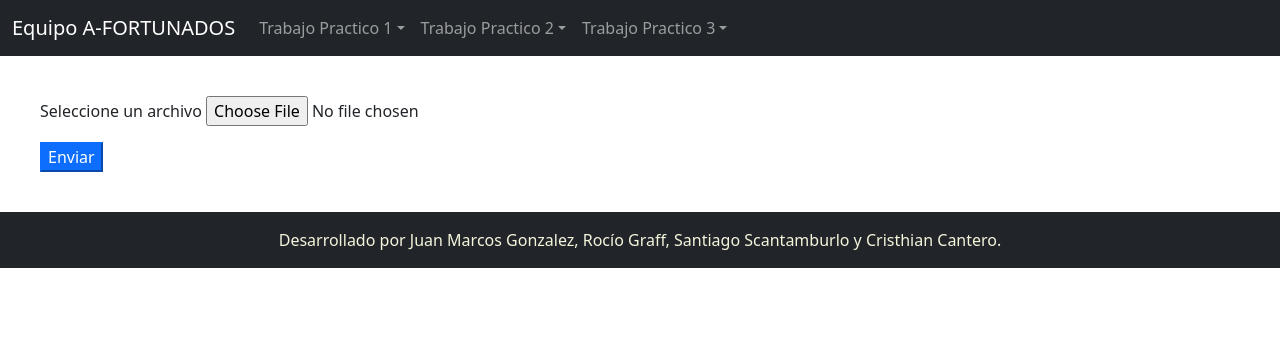
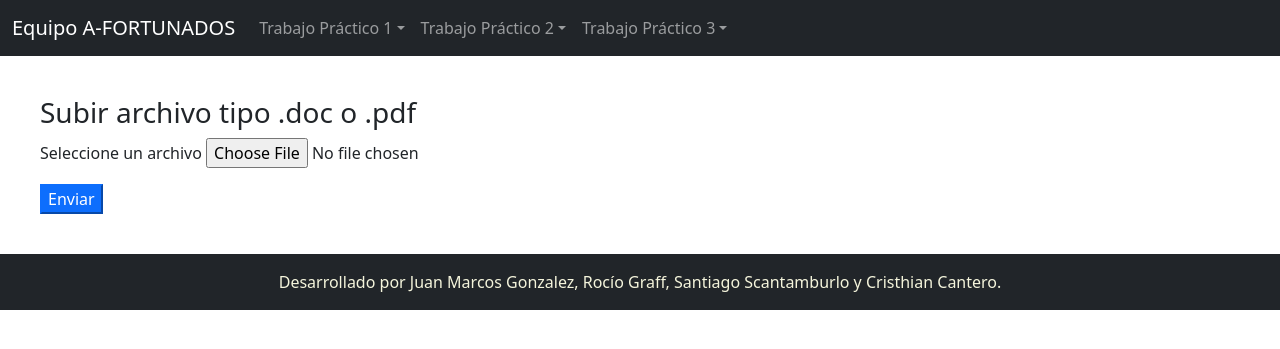
Before and after one commit to a-fortunados/pwd, a PHP site: page /vista/tp/3/1/index.php in a window 1280 px wide. Shown: the top 349 px of the page. Run offline with PHP 8.4, Linux system fonts and the light colour scheme.

Commit message:
Ultimas modificaciones

```diff
--- a/vista/estructura/cabecera_principal.php
+++ b/vista/estructura/cabecera_principal.php
@@ -26,7 +26,7 @@
                 <div class="collapse navbar-collapse" id="navbarNavDropdown">
                     <ul class="navbar-nav">
                         <li class="nav-item dropdown">
-                            <a class="nav-link dropdown-toggle" href="#" id="navbarDropdownMenuLink" role="button" data-bs-toggle="dropdown" aria-expanded="false">Trabajo Practico 1</a>
+                            <a class="nav-link dropdown-toggle" href="#" id="navbarDropdownMenuLink" role="button" data-bs-toggle="dropdown" aria-expanded="false">Trabajo Práctico 1</a>
 
                             <ul class="dropdown-menu" aria-labelledby="navbarDropdownMenuLink">
                                 <li><a class="dropdown-item" href="tp/1/1">Ejercicio 1</a></li>
@@ -41,7 +41,7 @@
                         </li>
 
                         <li class="nav-item dropdown">
-                            <a class="nav-link dropdown-toggle" href="#" id="navbarDropdownMenuLink" role="button" data-bs-toggle="dropdown" aria-expanded="false">Trabajo Practico 2</a>
+                            <a class="nav-link dropdown-toggle" href="#" id="navbarDropdownMenuLink" role="button" data-bs-toggle="dropdown" aria-expanded="false">Trabajo Práctico 2</a>
                             <ul class="dropdown-menu" aria-labelledby="navbarDropdownMenuLink">
                                 <li><a class="dropdown-item" href="tp/2/3">Ejercicio 3</a></li>
                                 <li><a class="dropdown-item" href="tp/2/4">Ejercicio 4</a></li>
@@ -49,7 +49,7 @@
                         </li>
 
                         <li class="nav-item dropdown">
-                            <a class="nav-link dropdown-toggle" href="#" id="navbarDropdownMenuLink" role="button" data-bs-toggle="dropdown" aria-expanded="false">Trabajo Practico 3</a>
+                            <a class="nav-link dropdown-toggle" href="#" id="navbarDropdownMenuLink" role="button" data-bs-toggle="dropdown" aria-expanded="false">Trabajo Práctico 3</a>
                             <ul class="dropdown-menu" aria-labelledby="navbarDropdownMenuLink">
                                 <li><a class="dropdown-item" href="tp/3/1">Ejercicio 1</a></li>
                                 <li><a class="dropdown-item" href="tp/3/2">Ejercicio 2</a></li>
--- a/vista/estructura/cabecera_tp1.php
+++ b/vista/estructura/cabecera_tp1.php
@@ -26,7 +26,7 @@
                 <div class="collapse navbar-collapse" id="navbarNavDropdown">
                     <ul class="navbar-nav">
                         <li class="nav-item dropdown">
-                            <a class="nav-link dropdown-toggle" href="#" id="navbarDropdownMenuLink" role="button" data-bs-toggle="dropdown" aria-expanded="false">Trabajo Practico 1</a>
+                            <a class="nav-link dropdown-toggle" href="#" id="navbarDropdownMenuLink" role="button" data-bs-toggle="dropdown" aria-expanded="false">Trabajo Práctico 1</a>
 
                             <ul class="dropdown-menu" aria-labelledby="navbarDropdownMenuLink">
                                 <li><a class="dropdown-item" href="../1">Ejercicio 1</a></li>
@@ -41,7 +41,7 @@
                         </li>
 
                         <li class="nav-item dropdown">
-                            <a class="nav-link dropdown-toggle" href="#" id="navbarDropdownMenuLink" role="button" data-bs-toggle="dropdown" aria-expanded="false">Trabajo Practico 2</a>
+                            <a class="nav-link dropdown-toggle" href="#" id="navbarDropdownMenuLink" role="button" data-bs-toggle="dropdown" aria-expanded="false">Trabajo Práctico 2</a>
                             <ul class="dropdown-menu" aria-labelledby="navbarDropdownMenuLink">
                                 <li><a class="dropdown-item" href="../../2/3">Ejercicio 3</a></li>
                                 <li><a class="dropdown-item" href="../../2/4">Ejercicio 4</a></li>
@@ -49,7 +49,7 @@
                         </li>
 
                         <li class="nav-item dropdown">
-                            <a class="nav-link dropdown-toggle" href="#" id="navbarDropdownMenuLink" role="button" data-bs-toggle="dropdown" aria-expanded="false">Trabajo Practico 3</a>
+                            <a class="nav-link dropdown-toggle" href="#" id="navbarDropdownMenuLink" role="button" data-bs-toggle="dropdown" aria-expanded="false">Trabajo Práctico 3</a>
                             <ul class="dropdown-menu" aria-labelledby="navbarDropdownMenuLink">
                                 <li><a class="dropdown-item" href="../../3/1">Ejercicio 1</a></li>
                                 <li><a class="dropdown-item" href="../../3/2">Ejercicio 2</a></li>
--- a/vista/estructura/cabecera_tp2.php
+++ b/vista/estructura/cabecera_tp2.php
@@ -26,7 +26,7 @@
                 <div class="collapse navbar-collapse" id="navbarNavDropdown">
                     <ul class="navbar-nav">
                         <li class="nav-item dropdown">
-                            <a class="nav-link dropdown-toggle" href="#" id="navbarDropdownMenuLink" role="button" data-bs-toggle="dropdown" aria-expanded="false">Trabajo Practico 1</a>
+                            <a class="nav-link dropdown-toggle" href="#" id="navbarDropdownMenuLink" role="button" data-bs-toggle="dropdown" aria-expanded="false">Trabajo Práctico 1</a>
 
                             <ul class="dropdown-menu" aria-labelledby="navbarDropdownMenuLink">
                                 <li><a class="dropdown-item" href="../../1/1">Ejercicio 1</a></li>
@@ -41,7 +41,7 @@
                         </li>
 
                         <li class="nav-item dropdown">
-                            <a class="nav-link dropdown-toggle" href="#" id="navbarDropdownMenuLink" role="button" data-bs-toggle="dropdown" aria-expanded="false">Trabajo Practico 2</a>
+                            <a class="nav-link dropdown-toggle" href="#" id="navbarDropdownMenuLink" role="button" data-bs-toggle="dropdown" aria-expanded="false">Trabajo Práctico 2</a>
                             <ul class="dropdown-menu" aria-labelledby="navbarDropdownMenuLink">
                                 <li><a class="dropdown-item" href="../3">Ejercicio 3</a></li>
                                 <li><a class="dropdown-item" href="../4">Ejercicio 4</a></li>
@@ -49,7 +49,7 @@
                         </li>
 
                         <li class="nav-item dropdown">
-                            <a class="nav-link dropdown-toggle" href="#" id="navbarDropdownMenuLink" role="button" data-bs-toggle="dropdown" aria-expanded="false">Trabajo Practico 3</a>
+                            <a class="nav-link dropdown-toggle" href="#" id="navbarDropdownMenuLink" role="button" data-bs-toggle="dropdown" aria-expanded="false">Trabajo Práctico 3</a>
                             <ul class="dropdown-menu" aria-labelledby="navbarDropdownMenuLink">
                                 <li><a class="dropdown-item" href="../../3/1">Ejercicio 1</a></li>
                                 <li><a class="dropdown-item" href="../../3/2">Ejercicio 2</a></li>
--- a/vista/estructura/cabecera_tp3.php
+++ b/vista/estructura/cabecera_tp3.php
@@ -26,7 +26,7 @@
                 <div class="collapse navbar-collapse" id="navbarNavDropdown">
                     <ul class="navbar-nav">
                         <li class="nav-item dropdown">
-                            <a class="nav-link dropdown-toggle" href="#" id="navbarDropdownMenuLink" role="button" data-bs-toggle="dropdown" aria-expanded="false">Trabajo Practico 1</a>
+                            <a class="nav-link dropdown-toggle" href="#" id="navbarDropdownMenuLink" role="button" data-bs-toggle="dropdown" aria-expanded="false">Trabajo Práctico 1</a>
 
                             <ul class="dropdown-menu" aria-labelledby="navbarDropdownMenuLink">
                                 <li><a class="dropdown-item" href="../../1/1">Ejercicio 1</a></li>
@@ -41,7 +41,7 @@
                         </li>
 
                         <li class="nav-item dropdown">
-                            <a class="nav-link dropdown-toggle" href="#" id="navbarDropdownMenuLink" role="button" data-bs-toggle="dropdown" aria-expanded="false">Trabajo Practico 2</a>
+                            <a class="nav-link dropdown-toggle" href="#" id="navbarDropdownMenuLink" role="button" data-bs-toggle="dropdown" aria-expanded="false">Trabajo Práctico 2</a>
                             <ul class="dropdown-menu" aria-labelledby="navbarDropdownMenuLink">
                                 <li><a class="dropdown-item" href="../../2/3">Ejercicio 3</a></li>
                                 <li><a class="dropdown-item" href="../../2/4">Ejercicio 4</a></li>
@@ -49,7 +49,7 @@
                         </li>
 
                         <li class="nav-item dropdown">
-                            <a class="nav-link dropdown-toggle" href="#" id="navbarDropdownMenuLink" role="button" data-bs-toggle="dropdown" aria-expanded="false">Trabajo Practico 3</a>
+                            <a class="nav-link dropdown-toggle" href="#" id="navbarDropdownMenuLink" role="button" data-bs-toggle="dropdown" aria-expanded="false">Trabajo Práctico 3</a>
                             <ul class="dropdown-menu" aria-labelledby="navbarDropdownMenuLink">
                                 <li><a class="dropdown-item" href="../1">Ejercicio 1</a></li>
                                 <li><a class="dropdown-item" href="../2">Ejercicio 2</a></li>
--- a/vista/tp/1/5/index.php
+++ b/vista/tp/1/5/index.php
@@ -25,7 +25,7 @@ include_once '../../../estructura/cabecera_tp1.php';
 
             <div class="col-md-4 mb-3">
                 <label for="edad" class="form-label">Edad</label>
-                <input type="number" min="1" class="form-control" id="edad" placeholder="Escriba su edad" required>
+                <input type="number" min="1" class="form-control" id="edad" placeholder="Ingrese su edad" required>
                 <div class="valid-feedback">Campo completo</div>
                 <div class="invalid-feedback">Por favor, ingrese su edad!</div>
             </div>
--- a/vista/tp/1/7/index.php
+++ b/vista/tp/1/7/index.php
@@ -31,7 +31,7 @@ include_once '../../../estructura/cabecera_tp1.php';
                     <option value="RESTA">RESTA</option>
                     <option value="MULTIPLICACION">MULTIPLICACIÓN</option>
                 </select>
-                <div class="invalid-feedback">Por favor, seleccione de una operación!</div>
+                <div class="invalid-feedback">Por favor, seleccione una operación!</div>
             </div>
 
             <div class="col-md-12 mb-3">
--- a/vista/tp/3/1/index.php
+++ b/vista/tp/3/1/index.php
@@ -9,16 +9,16 @@ include_once '../../../estructura/cabecera_tp3.php';
 <div class="container-main">
     <div class="row">
         <div class="col">
+            <h3>Subir archivo tipo .doc o .pdf</h3>
             <form class="needs-validation" action="subidaArchivo.php" enctype="multipart/form-data" method="POST" id="formularioUno" novalidate>
                 <div class="row">
                     <div class="col-md-6 mb-3">
                         <label for="archivos">Seleccione un archivo</label>
                         <input type="file" name="archivo" id="archivo" accept=".doc,.docx,application/msword,application/vnd.openxmlformats-officedocument.wordprocessingml.document, application/pdf" required>
-                        <div class="valid-feedback">Campo completo</div>
-                        <div class="invalid-feedback">Campo incompleto</div>
+                        <div class="invalid-feedback">Por favor, subir un archivo!</div>
                     </div>
                 </div>
-                <input class="btn-primary bt-3" type="submit" value="Enviar">
+                <button class="btn-primary bt-3" type="submit">Enviar</button>
             </form>
         </div>
     </div>
--- a/vista/tp/3/2/index.php
+++ b/vista/tp/3/2/index.php
@@ -6,16 +6,16 @@ include_once '../../../estructura/cabecera_tp3.php';
 <div class="container-main">
     <div class="row">
         <div class="col">
+            <h3>Subir archivos tipo .txt</h3>
             <form class="needs-validation" novalidate action="mostrarContenido.php" method="post" enctype="multipart/form-data" name="formulario1">
                 <div class="row">
                     <div class="col-md-6 mb-3">
                         <label for="archivo">Seleccione un archivo</label>
                         <input type="file" name="archivo" id="archivo" accept=".txt" required>
-                        <div class="valid-feedback">Campo completo</div>
-                        <div class="invalid-feedback">Campo incompleto</div>
+                        <div class="invalid-feedback">Por favor, subir un archivo!</div>
                     </div>
                 </div>
-                <input class="btn-primary bt-3" type="submit" value="Enviar">
+                <button class="btn-primary bt-3" type="submit">Enviar</button>
             </form>
         </div>
     </div>
```
Also changed, not shown: vista/tp/2/3/index.php (+5 -5 lines), vista/tp/2/4/index.php (+9 -9 lines).
